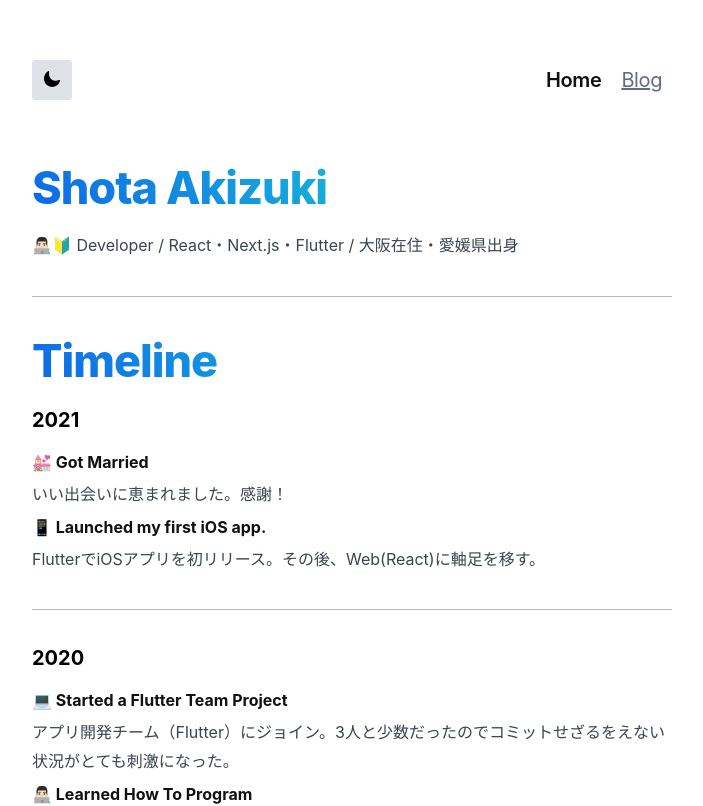
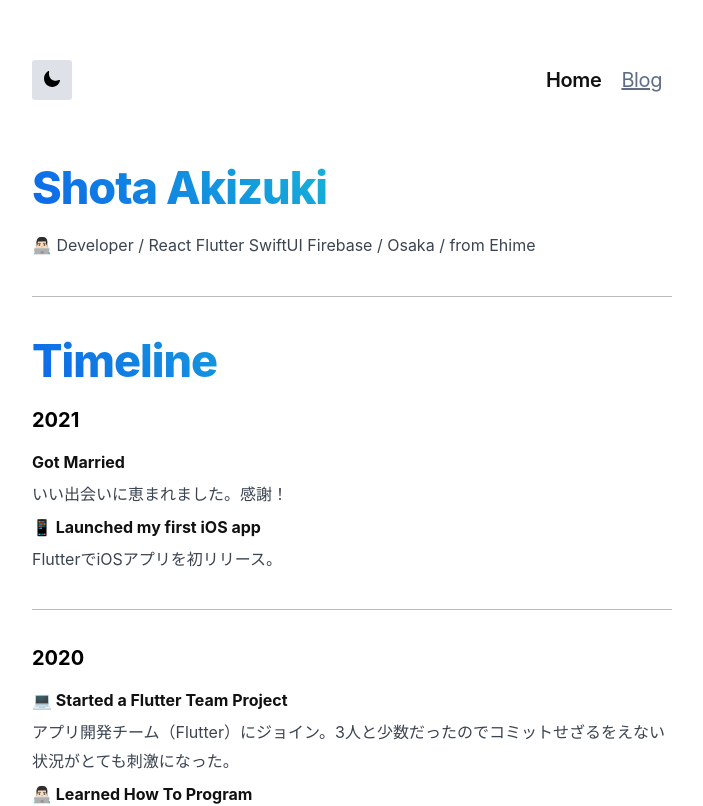
Before and after one commit to shota-akizuki/shota-dev, a Next.js app: page / in a window 1280 px wide. Shown: the top 806 px of the page, without its empty margins (288-991 px from the left). Built offline with nearby package versions, Linux system fonts and the light colour scheme.

Commit message:
Update profile and styles.

```diff
--- a/components/Timeline.js
+++ b/components/Timeline.js
@@ -18,12 +18,10 @@ export default function Timeline() {
         <h1 className={styles.title}>Timeline</h1>
         <Year>2021</Year>
         <ul>
-          <li>💒 Got Married</li>
+          <li> Got Married</li>
           <p>いい出会いに恵まれました。感謝！</p>
-          <li>📱 Launched my first iOS app.</li>
-          <p>
-            FlutterでiOSアプリを初リリース。その後、Web(React)に軸足を移す。
-          </p>
+          <li>📱 Launched my first iOS app</li>
+          <p>FlutterでiOSアプリを初リリース。</p>
         </ul>
         <Divider />
         <Year>2020</Year>
--- a/pages/index.tsx
+++ b/pages/index.tsx
@@ -46,7 +46,9 @@ export default function Home() {
       <div className={styles.main}>
         <h1>Shota Akizuki</h1>
 
-        <p>👨🏻‍💻🔰 Developer / React・Next.js・Flutter / 大阪在住・愛媛県出身</p>
+        <p>
+          👨🏻‍💻 Developer / React Flutter SwiftUI Firebase / Osaka / from Ehime
+        </p>
 
         <Divider />
         <Timeline />
```
Also changed, not shown: styles/blogs.module.css (+0 -7 lines).
